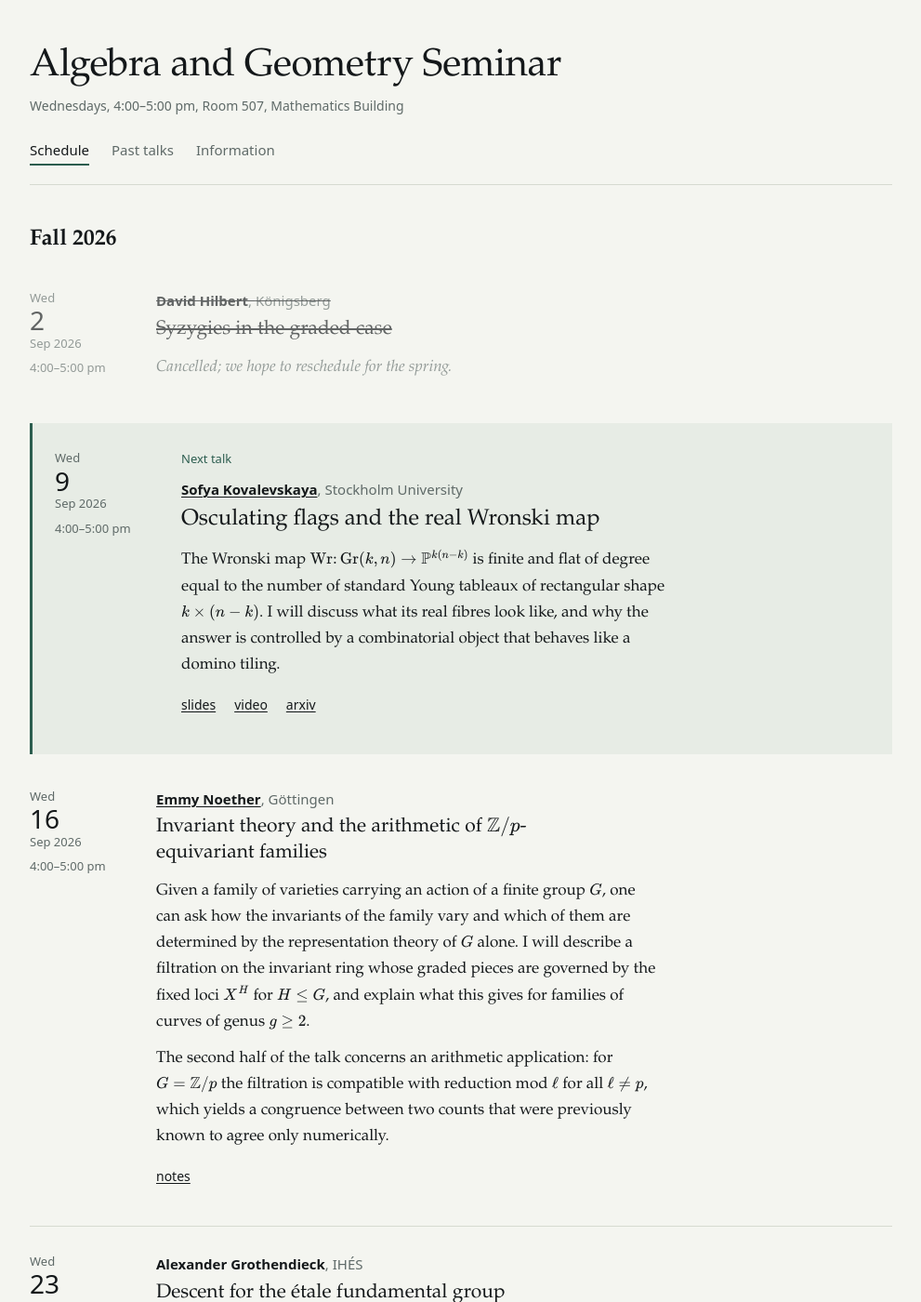
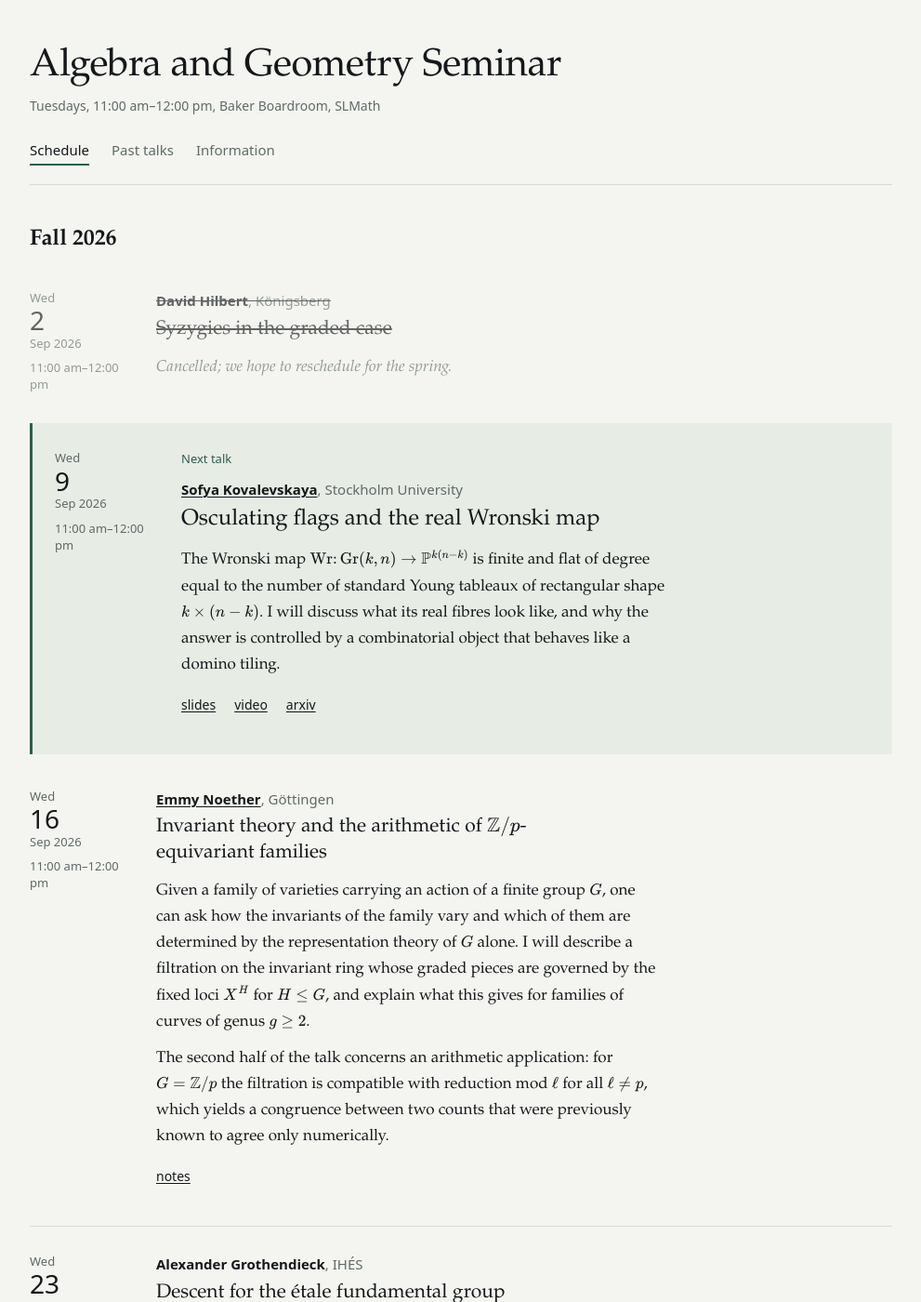
Before and after one commit to tbrazel/26c-a1-seminar, a Jekyll site: the page built from seminar/index.html, in a window 1280 px wide and 1400 px high. Shown: the whole window at 93% size, without its empty margins (144-1135 px from the left). Built offline with Jekyll 4.4.1, drawn with Linux system fonts in a browser that asks for light colours; some of the changed text lies outside the part shown.

Commit message:
Update _config.yml

```diff
--- a/seminar/_config.yml
+++ b/seminar/_config.yml
@@ -3,15 +3,15 @@
 # ---------------------------------------------------------------------------
 title: "Algebra and Geometry Seminar"
 description: "A weekly seminar on algebraic geometry, arithmetic geometry, and neighbouring subjects."
-url: "https://USERNAME.github.io"   # no trailing slash
-baseurl: "/seminar"                 # the repository name, with a leading slash
+url: "https://tbrazel.github.io"   # no trailing slash
+baseurl: "/26c-a1-seminar"                 # the repository name, with a leading slash
 
 # Shown in the masthead and on the information page.
 seminar:
-  meets: "Wednesdays, 4:00–5:00 pm"
-  room: "Room 507, Mathematics Building"
+  meets: "Tuesdays, 11:00 am–12:00 pm"
+  room: "Baker Boardroom, SLMath"
   term: "Fall 2026"
-  mailing_list: "https://lists.example.edu/seminar"
+  # mailing_list: "https://lists.example.edu/seminar"
   calendar: ""                      # optional .ics or Google Calendar link
 
 organizers:
```
